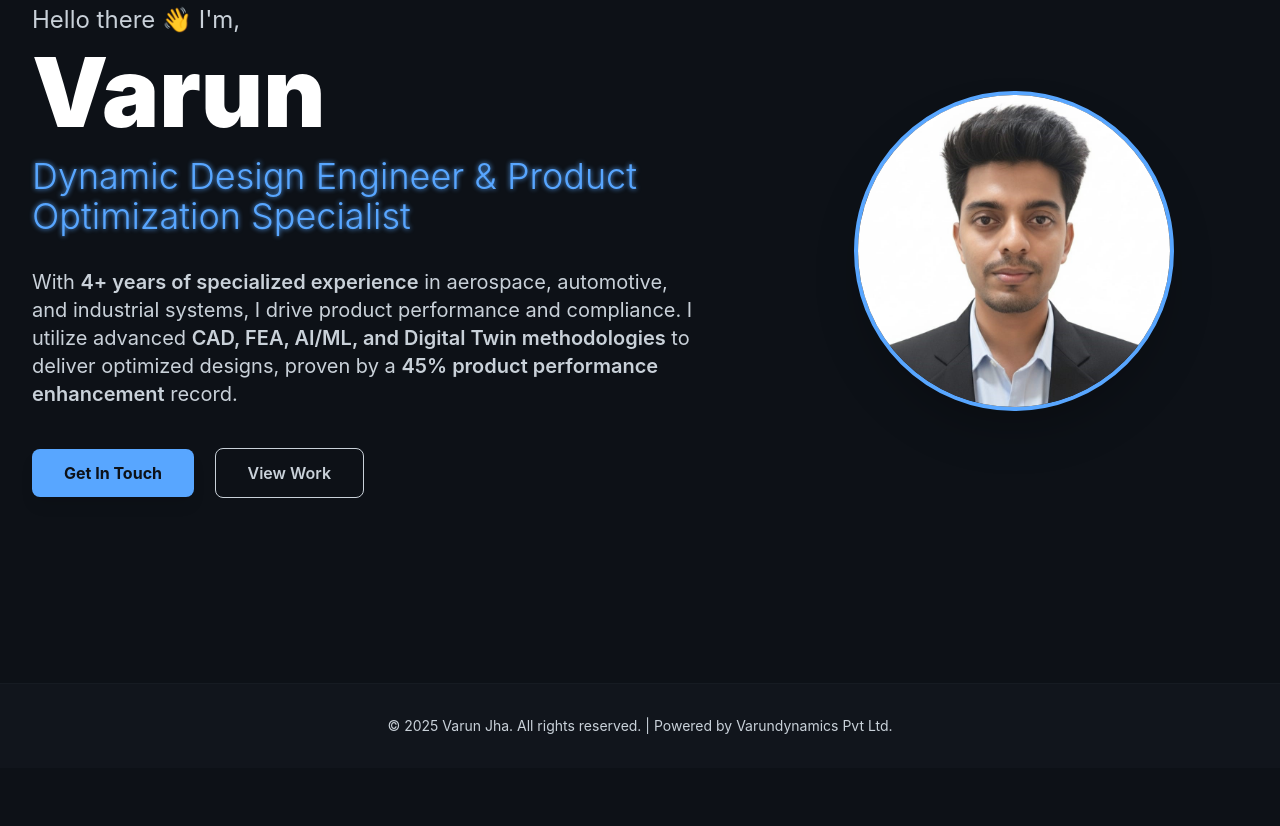
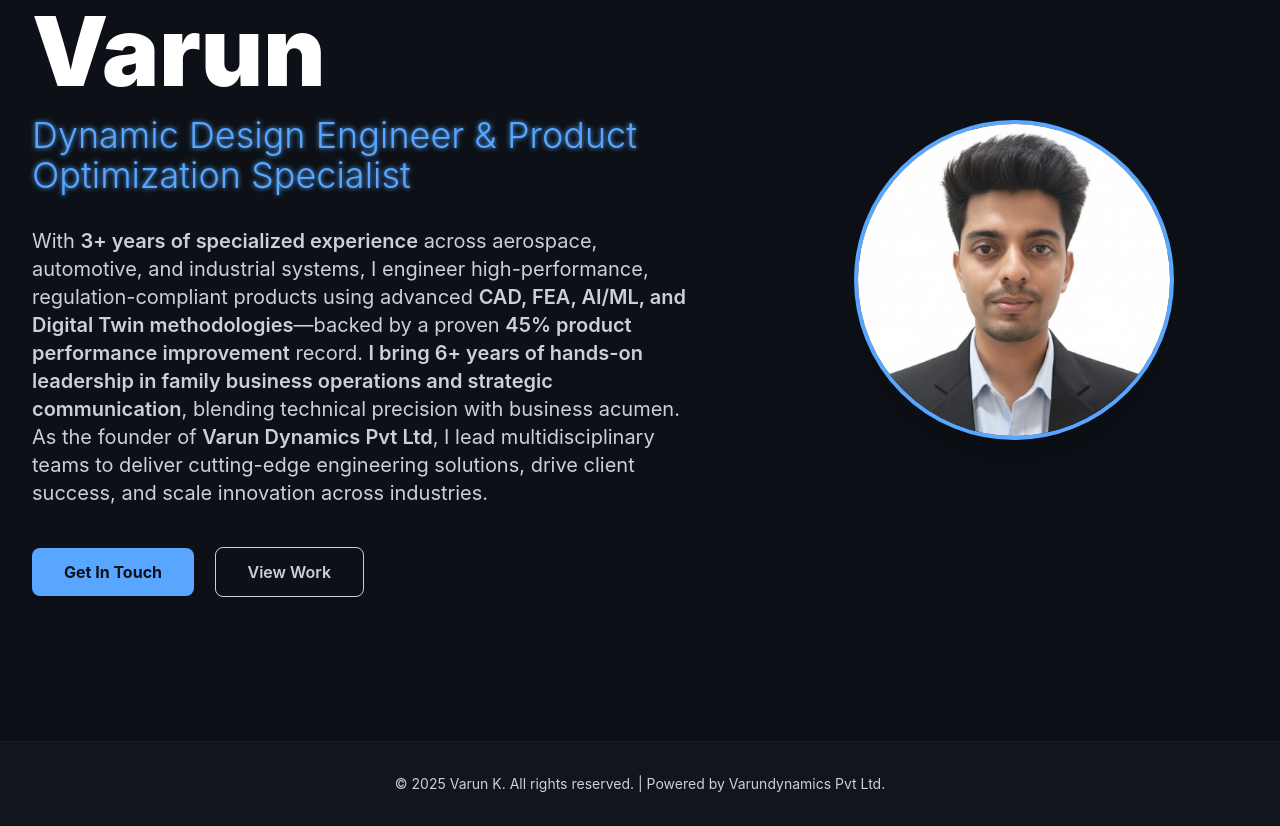
Before and after one commit to heyvarunk/124, a plain HTML site: page index.html in a window 1280 px wide. Shown: the part 278-1104 px from the top of the page. Before the commit the page ends 1046 px from the top, so only its background shows below. Drawn offline with nearby package versions, Linux system fonts and the light colour scheme.

Commit message:
Update index.html

```diff
--- a/index.html
+++ b/index.html
@@ -392,7 +392,7 @@
                     Dynamic Design Engineer & Product Optimization Specialist
                 </h2>
                 <p class="text-lg md:text-xl text-primary-text max-w-2xl mx-auto md:mx-0 mb-10">
-                    With <strong class="font-semibold">4+ years of specialized experience</strong> in aerospace, automotive, and industrial systems, I drive product performance and compliance. I utilize advanced <strong class="font-semibold">CAD, FEA, AI/ML, and Digital Twin methodologies</strong> to deliver optimized designs, proven by a <strong class="font-semibold">45% product performance enhancement</strong> record.
+With <strong class="font-semibold">3+ years of specialized experience</strong> across aerospace, automotive, and industrial systems, I engineer high-performance, regulation-compliant products using advanced <strong class="font-semibold">CAD, FEA, AI/ML, and Digital Twin methodologies</strong>—backed by a proven <strong class="font-semibold">45% product performance improvement</strong> record. <strong class="font-semibold">I bring 6+ years of hands-on leadership in family business operations and strategic communication</strong>, blending technical precision with business acumen. As the founder of <strong class="font-semibold">Varun Dynamics Pvt Ltd</strong>, I lead multidisciplinary teams to deliver cutting-edge engineering solutions, drive client success, and scale innovation across industries.
                 </p>
                 <div class="space-x-4">
                     <!-- Button actions updated to open the respective sections -->
@@ -421,7 +421,7 @@
     <!-- Footer -->
     <footer class="bg-card-bg/50 py-8 border-t border-card-bg">
         <div class="max-w-7xl mx-auto px-4 text-center text-sm text-primary-text">
-            <p>&copy; 2025 Varun Jha. All rights reserved. | Powered by Varundynamics Pvt Ltd.</p>
+            <p>&copy; 2025 Varun K. All rights reserved. | Powered by Varundynamics Pvt Ltd.</p>
         </div>
     </footer>
 
```
